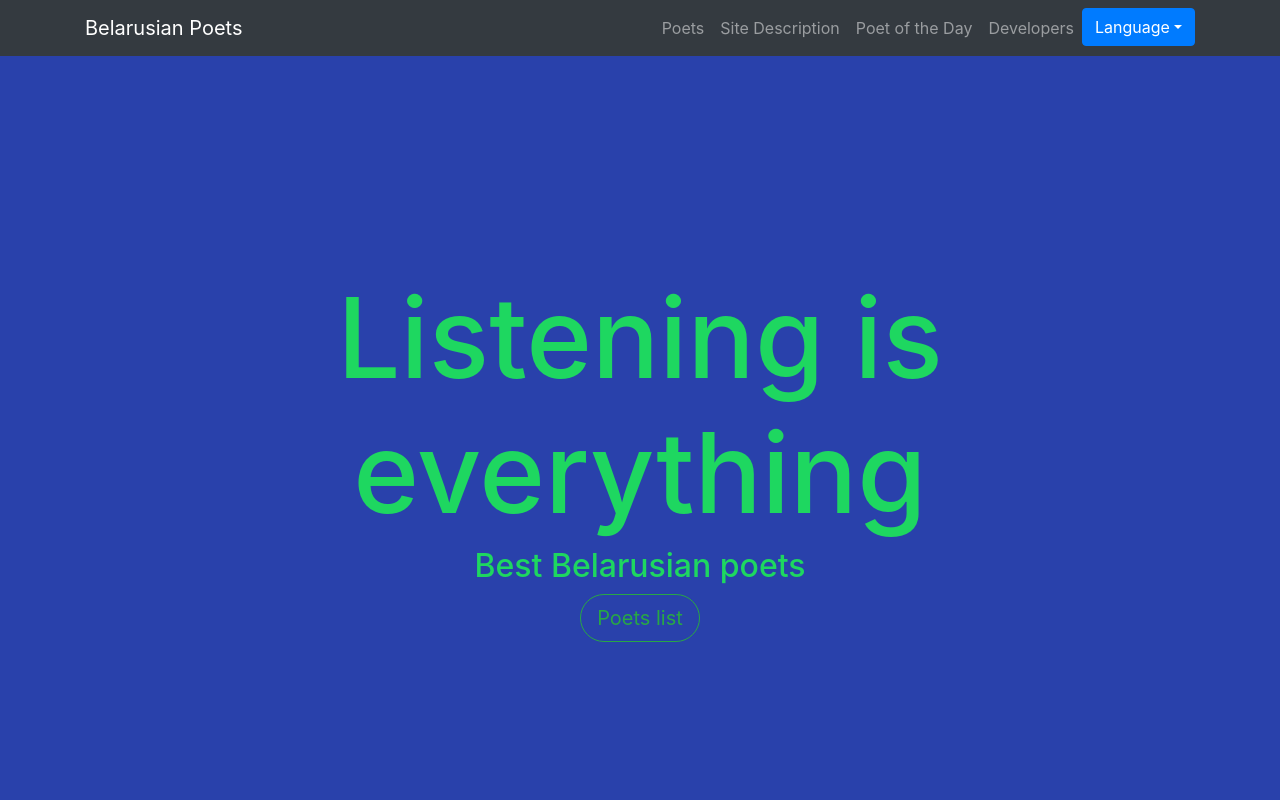
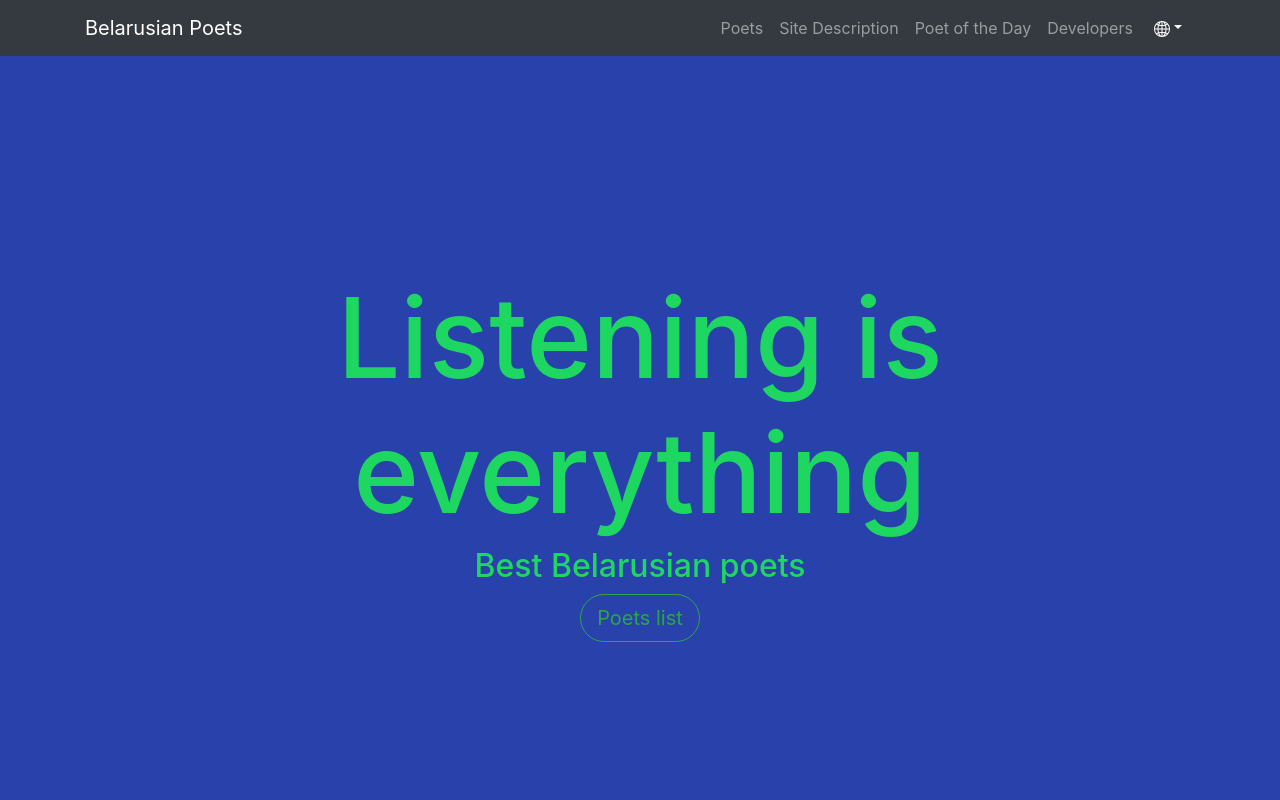
Before and after one commit to madopew/rpi-lab3, a React (Create React App) app: page / in a window 1280 px wide. Shown: the top 800 px of the page. Built offline with nearby package versions, Linux system fonts and the light colour scheme.

Commit message:
Design improvements

```diff
--- a/package.json
+++ b/package.json
@@ -8,6 +8,7 @@
     "i18next-http-backend": "^1.2.2",
     "react": "^17.0.2",
     "react-bootstrap": "^1.5.2",
+    "react-bootstrap-icons": "^1.4.0",
     "react-dom": "^17.0.2",
     "react-i18next": "^11.8.15",
     "react-router-dom": "^5.2.0",
--- a/src/components/Home.js
+++ b/src/components/Home.js
@@ -5,9 +5,26 @@ import { useLanguage } from "./Hooks"
 import "./home.css";
 import { Link } from "react-router-dom";
 import PoetOfTheDay from "./PoetOfTheDay";
+import { Globe2 } from "react-bootstrap-icons";
+
+export function DropdownLanguage() {
+    const { setLang } = useLanguage();
+
+    return (
+        <Dropdown >
+            <Dropdown.Toggle variant="dark">
+                <Globe2/>
+            </Dropdown.Toggle>
+            <Dropdown.Menu>
+                <Dropdown.Item onClick={() => setLang("ru")}>Русский</Dropdown.Item>
+                <Dropdown.Item onClick={() => setLang("en")}>English</Dropdown.Item>
+            </Dropdown.Menu>
+        </Dropdown>
+    );
+}
 
 function Home() {
-    const { t, setLang } = useLanguage();
+    const { t } = useLanguage();
 
     return (
         <>
@@ -21,15 +38,7 @@ function Home() {
                             <Nav.Link href="#desc">{t("navbar.desc")}</Nav.Link>
                             <Nav.Link href="#daily">{t("navbar.daily")}</Nav.Link>
                             <Nav.Link href="#devs">{t("navbar.devs")}</Nav.Link>
-                            <Dropdown>
-                                <Dropdown.Toggle>
-                                    Language
-                                </Dropdown.Toggle>
-                                <Dropdown.Menu>
-                                    <Dropdown.Item onClick={() => setLang("ru")}>Русский</Dropdown.Item>
-                                    <Dropdown.Item onClick={() => setLang("en")}>English</Dropdown.Item>
-                                </Dropdown.Menu>
-                            </Dropdown>
+                            <DropdownLanguage/>
                         </Nav>
                     </Navbar.Collapse>
                 </Container>
@@ -56,7 +65,8 @@ function Home() {
             </Container>
 
             <PoetOfTheDay id="daily" />
-            <Container style={{ height: "12vh", color: "gray" }} fluid className="bg-dark">
+
+            <Container id="devs" style={{ height: "12vh", color: "gray" }} fluid className="bg-dark">
                 <Container fluid="md" className="h-100">
                     <Row className="h-100 d-flex align-items-center" xs={2} md={4} lg={8}>
                         <Col className="">
--- a/src/components/Poets.js
+++ b/src/components/Poets.js
@@ -1,12 +1,13 @@
 import React, { useEffect, useState } from "react";
 import 'bootstrap/dist/css/bootstrap.min.css';
 import { useParams } from "react-router-dom";
-import { Navbar, Nav, Container, Dropdown, InputGroup, FormControl } from "react-bootstrap";
+import { Navbar, Nav, Container, InputGroup, FormControl } from "react-bootstrap";
 import { useJsonDB, useLanguage } from "./Hooks"
 import PoetsList from "./PoetsList";
+import { DropdownLanguage } from "./Home";
 
 function Poets() {
-    const { t, getCurrLang, setLang } = useLanguage();
+    const { t, getCurrLang } = useLanguage();
     const { id } = useParams();
 
     const [dbLoaded, dbSearchPoet] = useJsonDB("poetsShort.json");
@@ -46,15 +47,7 @@ function Poets() {
                                     </>
                                 )
                             }
-                            <Dropdown>
-                                <Dropdown.Toggle>
-                                    Language
-                                </Dropdown.Toggle>
-                                <Dropdown.Menu>
-                                    <Dropdown.Item onClick={() => setLang("ru")}>Русский</Dropdown.Item>
-                                    <Dropdown.Item onClick={() => setLang("en")}>English</Dropdown.Item>
-                                </Dropdown.Menu>
-                            </Dropdown>
+                            <DropdownLanguage />
                         </Nav>
                     </Navbar.Collapse>
                 </Container>
```
Also changed, not shown: 1 other file (tests, documents, lock files or other folders).
